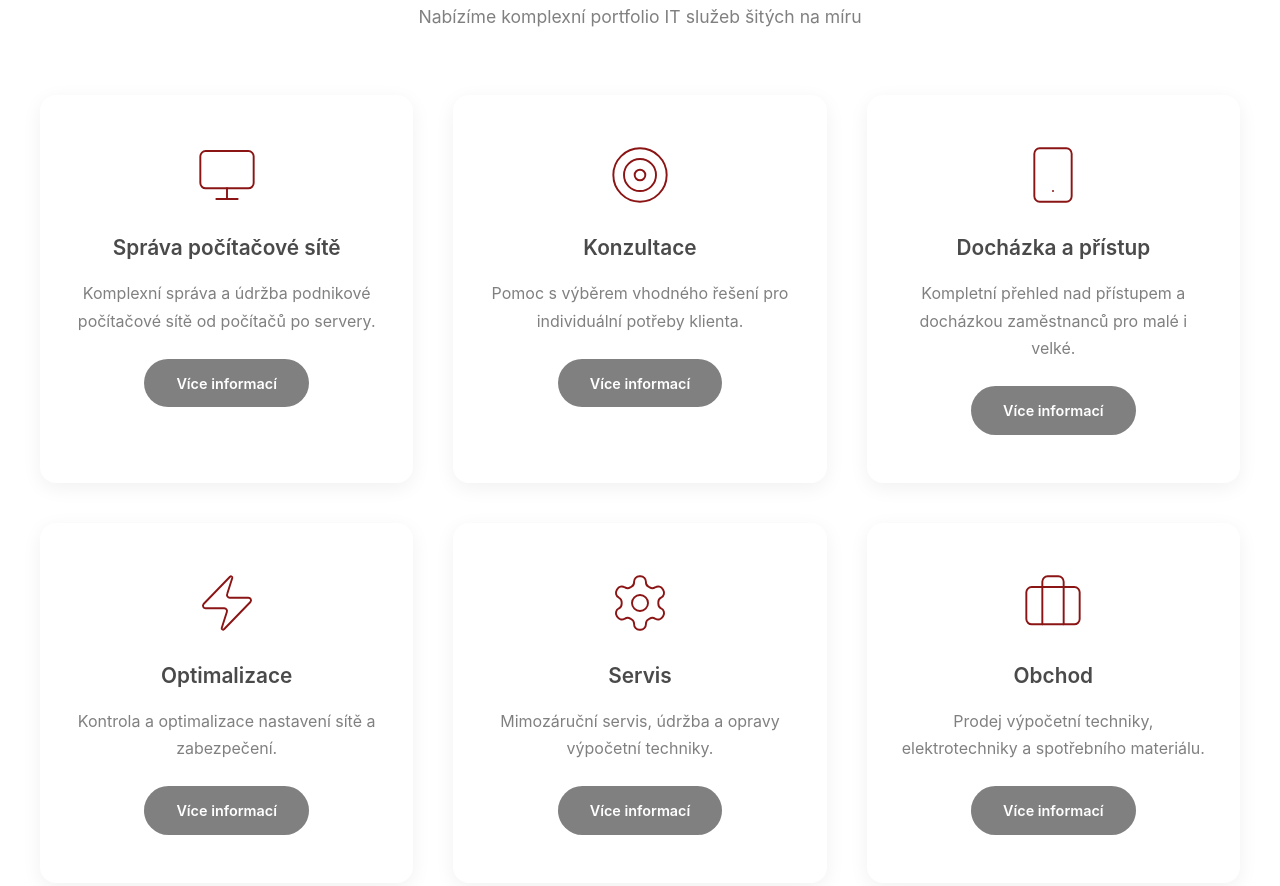
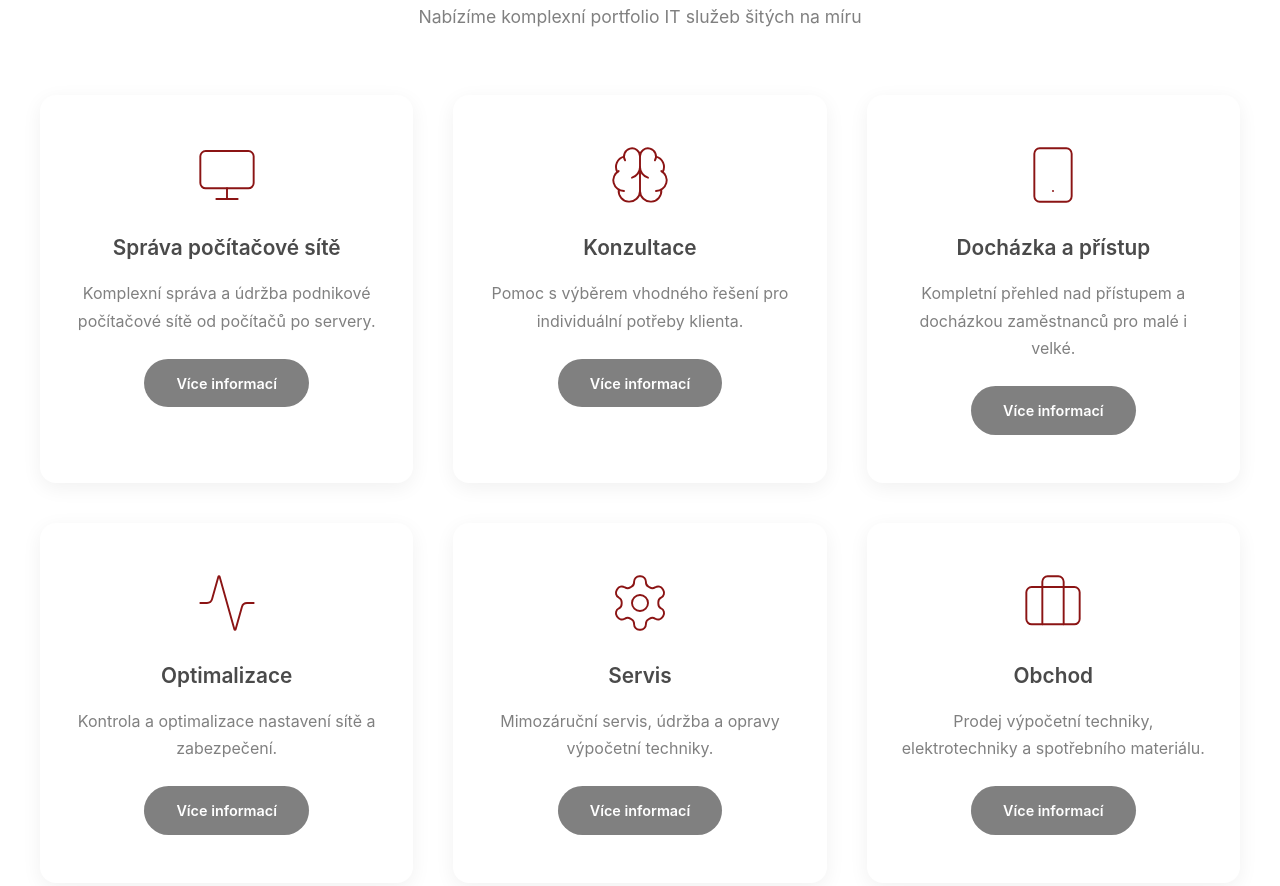
Before and after one commit to HustyCZ/crossit-web, a plain HTML site: page index.html in a window 1280 px wide. Shown: the part 963-1849 px from the top of the page. Drawn offline with Linux system fonts and the light colour scheme.

Commit message:
Update index.html
change icons

```diff
--- a/index.html
+++ b/index.html
@@ -618,7 +618,7 @@
                 </div>
                 <div class="service-card">
                     <div class="service-icon">
-                        <svg xmlns="http://www.w3.org/2000/svg" width="24" height="24" viewBox="0 0 24 24" fill="none" stroke="currentColor" stroke-width="2" stroke-linecap="round" stroke-linejoin="round"><circle cx="12" cy="12" r="10"/><circle cx="12" cy="12" r="6"/><circle cx="12" cy="12" r="2"/></svg>
+                        <svg xmlns="http://www.w3.org/2000/svg" width="24" height="24" viewBox="0 0 24 24" fill="none" stroke="currentColor" stroke-width="2" stroke-linecap="round" stroke-linejoin="round" class="lucide lucide-brain-icon lucide-brain"><path d="M12 18V5"/><path d="M15 13a4.17 4.17 0 0 1-3-4 4.17 4.17 0 0 1-3 4"/><path d="M17.598 6.5A3 3 0 1 0 12 5a3 3 0 1 0-5.598 1.5"/><path d="M17.997 5.125a4 4 0 0 1 2.526 5.77"/><path d="M18 18a4 4 0 0 0 2-7.464"/><path d="M19.967 17.483A4 4 0 1 1 12 18a4 4 0 1 1-7.967-.517"/><path d="M6 18a4 4 0 0 1-2-7.464"/><path d="M6.003 5.125a4 4 0 0 0-2.526 5.77"/></svg>
                     </div>
                     <h3>Konzultace</h3>
                     <p>Pomoc s výběrem vhodného řešení pro individuální potřeby klienta.</p>
@@ -634,7 +634,7 @@
                 </div>
                 <div class="service-card">
                     <div class="service-icon">
-                        <svg xmlns="http://www.w3.org/2000/svg" width="24" height="24" viewBox="0 0 24 24" fill="none" stroke="currentColor" stroke-width="2" stroke-linecap="round" stroke-linejoin="round"><path d="M4 14a1 1 0 0 1-.78-1.63l9.9-10.2a.5.5 0 0 1 .86.46l-1.92 6.02A1 1 0 0 0 13 10h7a1 1 0 0 1 .78 1.63l-9.9 10.2a.5.5 0 0 1-.86-.46l1.92-6.02A1 1 0 0 0 11 14z"/></svg>
+                        <svg xmlns="http://www.w3.org/2000/svg" width="24" height="24" viewBox="0 0 24 24" fill="none" stroke="currentColor" stroke-width="2" stroke-linecap="round" stroke-linejoin="round" class="lucide lucide-activity-icon lucide-activity"><path d="M22 12h-2.48a2 2 0 0 0-1.93 1.46l-2.35 8.36a.25.25 0 0 1-.48 0L9.24 2.18a.25.25 0 0 0-.48 0l-2.35 8.36A2 2 0 0 1 4.49 12H2"/></svg>
                     </div>
                     <h3>Optimalizace</h3>
                     <p>Kontrola a optimalizace nastavení sítě a zabezpečení.</p>
```
